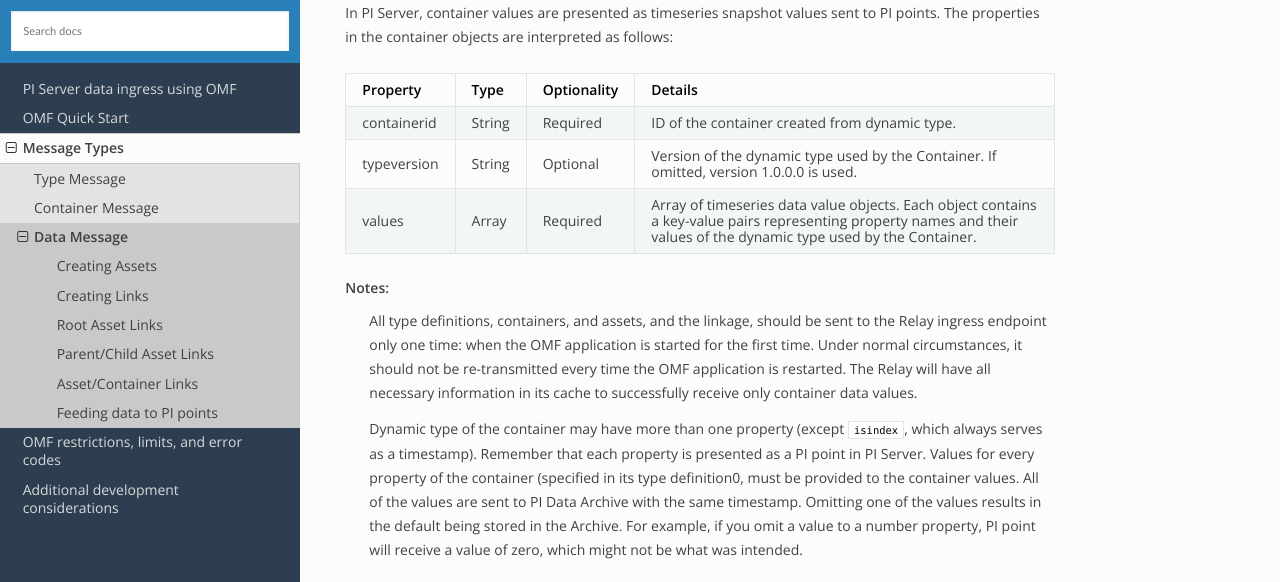
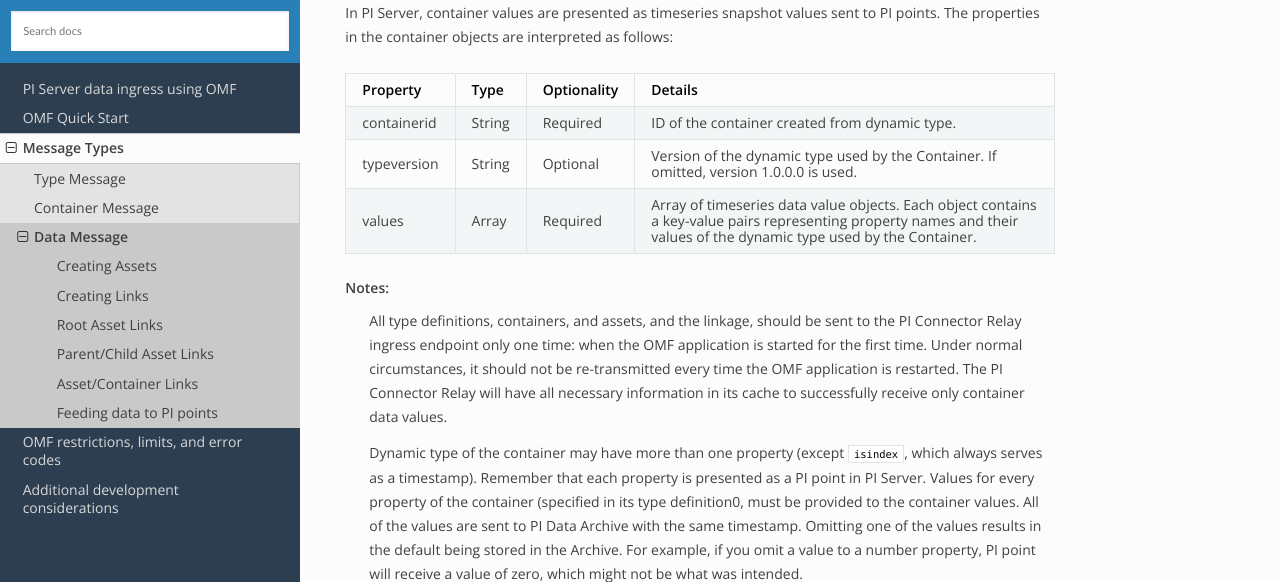
Before and after one commit to osisoft/OMF-Developer-Companion-Guide, a Sphinx documentation site: the page built from docs/OMF_Data_msg.rst, in a window 1280 px wide and 900 px high, scrolled down 3036 px, cut to the strip 0-582 px from the top of the window. Built offline with Sphinx 7.4.7 and the Read the Docs theme 2.0.0, drawn with Linux system fonts in a browser that asks for light colours.

Commit message:
Update OMF_Data_msg.rst

```diff
--- a/docs/OMF_Data_msg.rst
+++ b/docs/OMF_Data_msg.rst
@@ -184,9 +184,9 @@
 +----------------+-------------+---------------+------------------------------------------------------------+
 
 Notes:
-  All type definitions, containers, and assets, and the linkage, should be sent to the Relay ingress endpoint
+  All type definitions, containers, and assets, and the linkage, should be sent to the PI Connector Relay ingress endpoint
   only one time: when the OMF application is started for the first time. Under normal circumstances,
-  it should not be re-transmitted every time the OMF application is restarted. The Relay will have all necessary
+  it should not be re-transmitted every time the OMF application is restarted. The PI Connector Relay will have all necessary
   information in its cache to successfully receive only container data values.
 
   Dynamic type of the container may have more than one property (except ``isindex``, which always serves as a timestamp).
```
